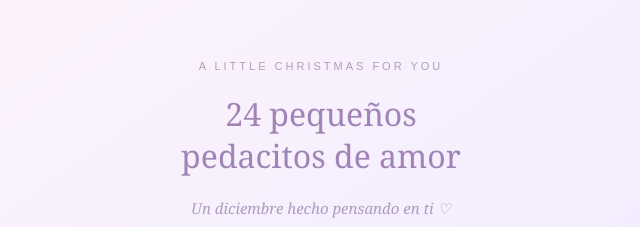
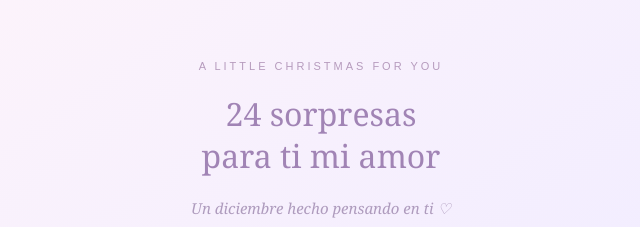
Before and after one commit to uvaleria61-gif/Navidad-para-mi-amor, a plain HTML site: page index.html in a window 1280 px wide. Shown: the top 227 px of the page, without its empty margins (319-959 px from the left). Drawn offline with Linux system fonts and the light colour scheme.

Commit message:
Update index.html

```diff
--- a/index.html
+++ b/index.html
@@ -122,7 +122,7 @@ footer {
 
 <header>
   <div class="small">A LITTLE CHRISTMAS FOR YOU</div>
-  <h1>24 pequeños<br>pedacitos de amor</h1>
+  <h1>24 sorpresas<br>para ti mi amor</h1>
   <div class="subtitle">Un diciembre hecho pensando en ti ♡</div>
 </header>
 
```
